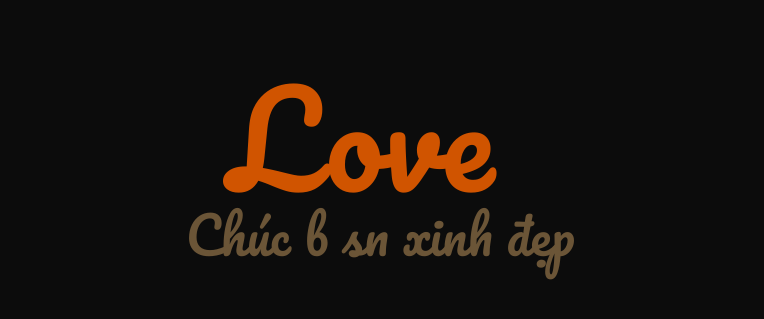
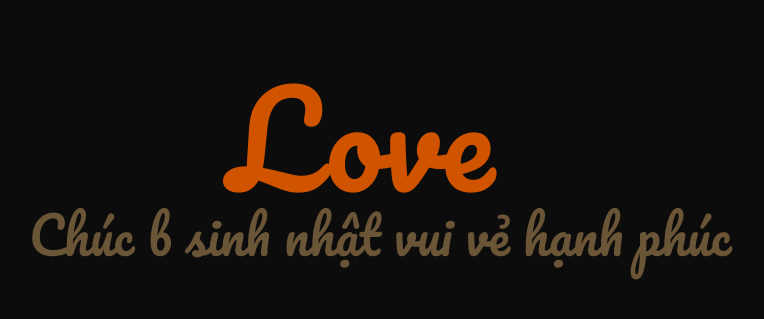
Before and after one commit to Focusbbc/gift, a plain HTML site: page index.html in a window 1280 px wide. Shown: the part 239-558 px from the top of the page, without its empty margins (279-1043 px from the left). Drawn offline with Linux system fonts and the light colour scheme; a web font is replaced by a local one.

Commit message:
Update index.html

```diff
--- a/index.html
+++ b/index.html
@@ -3,7 +3,7 @@
 	<head>
 		<meta charset="UTF-8">
 		<meta name="viewport" content="width=device-width, initial-scale=1">
-		<title>Chúc mừng sn</title>
+		<title>Chúc mừng sinh nhật</title>
 		<link rel="shortcut icon" href="./rose.png">
 		<link rel="stylesheet" href="https://use.typekit.net/eqx3jwb.css">
 		<link rel="stylesheet" type="text/css" href="./style.css">
@@ -39,7 +39,7 @@ supportsCssVars() || alert("Please view this demo in a modern browser that suppo
 					<span>Love</span>
 				</h2>
 				<h2 class="content__title no-select">
-					<span class="content__title-sub">Chúc b sn xinh đẹp</span>
+					<span class="content__title-sub">Chúc b sinh nhật vui vẻ hạnh phúc</span>
 				</h2>
 			</div>
 		</main>
```
